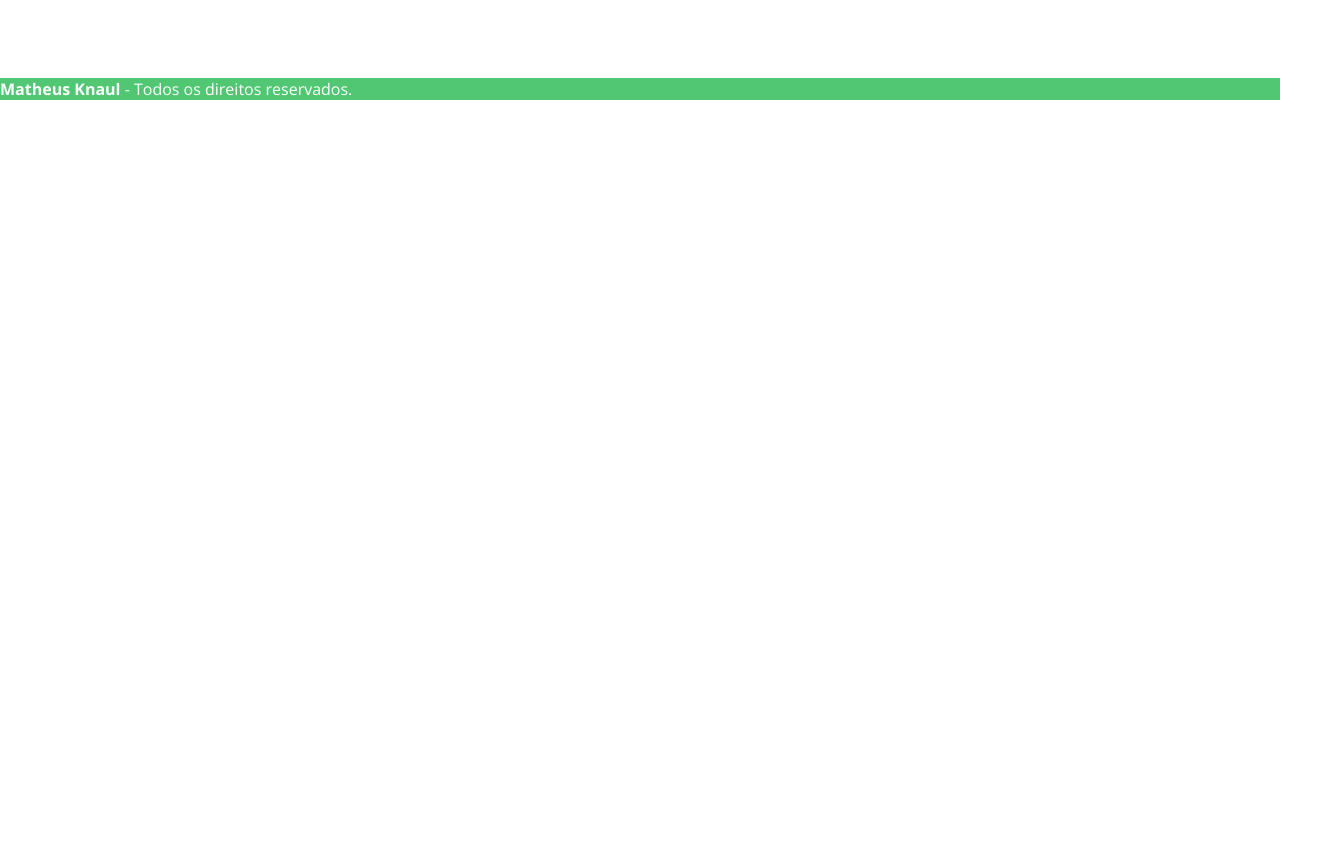
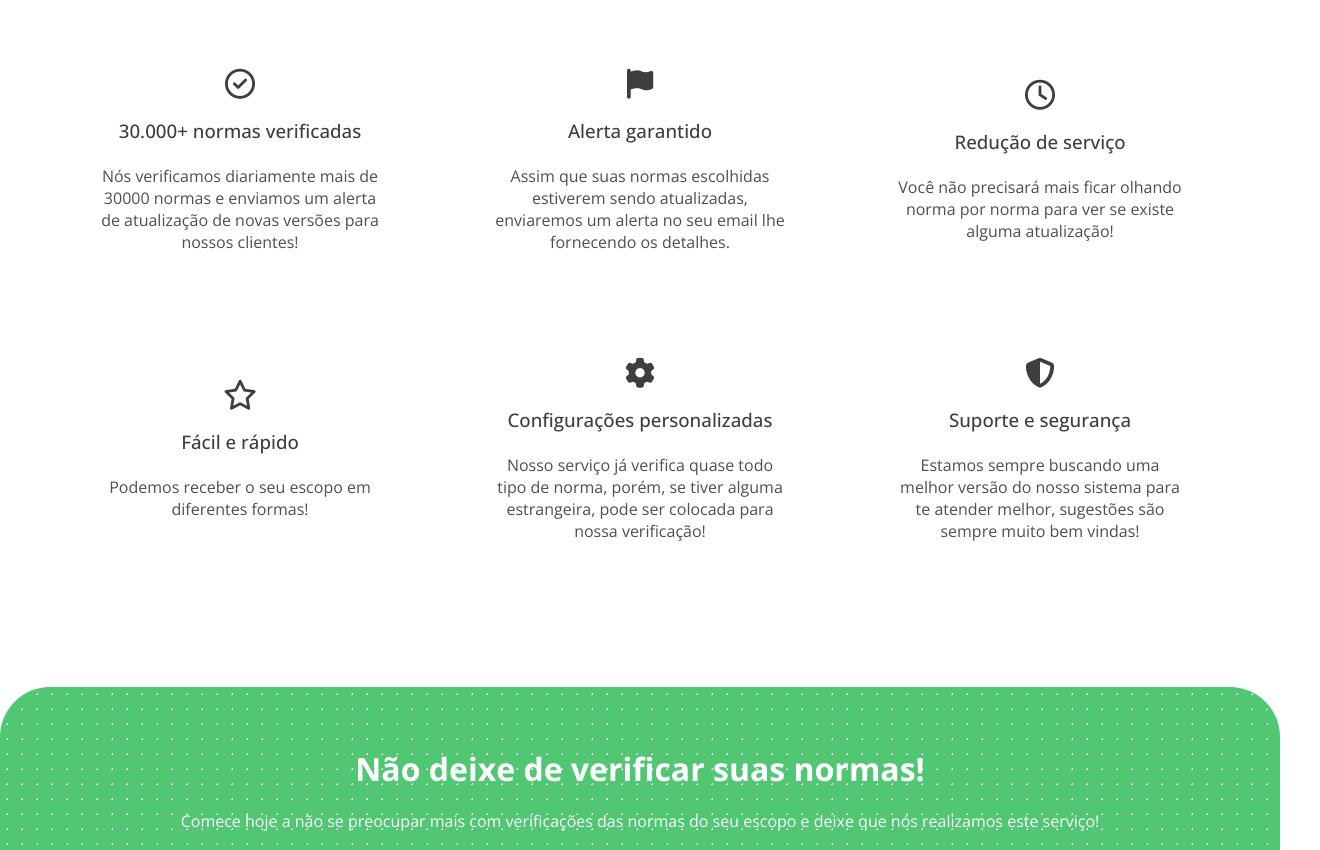
Before and after one commit to matheusknaul/normas-management, an Angular app in the folder frontend/frontend/: page / in a window 1280 px wide. Shown: the part 700-1550 px from the top of the page, 1320 px wide, since content can reach past the window. Before the commit the page ends 800 px from the top, so only its background shows below. Built offline with nearby package versions, Linux system fonts and the light colour scheme.

Commit message:
home finish

```diff
--- a/frontend/frontend/src/app/components/footer/footer.component.css
+++ b/frontend/frontend/src/app/components/footer/footer.component.css
@@ -1,7 +1,32 @@
 footer{
     bottom:0;
-    position: fixed;
+    padding: 20px;
+    display: flex;
+    align-items: center;
+    justify-content: center;
+    position: static;
     width: 100%;
+    color: #3e3e3f;
+    font-size: 12px;
+}
+
+.banner{
+    display: flex;
+    flex-direction: column;
+    align-items: center;
+    justify-content: center;
+    padding: 60px;
     background-color: #51c774;
+    background-image: radial-gradient(circle, white 1px, transparent 1px);
+    background-size: 15px 15px;
+    max-width: 1200px;
+    margin: 0 auto;
+    gap: 20px;
     color: white;
+    border-radius: 50px;
+    margin-bottom: 20px;
 }
+
+.btn-cta{
+    border: solid 2px white;
+}
--- a/frontend/frontend/src/app/components/footer/footer.component.html
+++ b/frontend/frontend/src/app/components/footer/footer.component.html
@@ -1,3 +1,15 @@
+<div class="banner">
+    <div class="title">
+        <h1>Não deixe de verificar suas normas!</h1>
+    </div>
+    <div class="text">
+        <p>Comece hoje a não se preocupar mais com verificações das normas do seu escopo e deixe que nós realizamos este serviço!</p>
+    </div>
+    <button class="btn btn-cta">Veja os Planos</button>
+</div>
+
 <footer>
-    <p> <strong>Matheus Knaul</strong> - Todos os direitos reservados.</p>
+    <div class="text-footer">
+        <p> <strong>Metro IO 2025</strong> - All Rights Reserved</p>
+    </div>
 </footer>
--- a/frontend/frontend/src/app/components/home/home.component.css
+++ b/frontend/frontend/src/app/components/home/home.component.css
@@ -33,6 +33,7 @@ h1{
     background-image: radial-gradient(circle, #51c774 1px, transparent 1px);
     background-size: 15px 15px;
     padding: 60px;
+    margin-bottom: 100px;
 }
 
 .info-verification{
@@ -83,3 +84,55 @@ a{
 a:hover{
     color: #51c774;
 }
+
+
+
+.marketing-container{
+    margin: 100px;
+    display: flex;
+    flex-wrap: wrap;
+    flex-direction: row;
+    justify-content: center;
+    align-items: center;
+    gap: 20px;
+    max-width: 1200px;
+    margin: 0 auto;
+    margin-bottom: 100px;
+
+}
+
+.card{
+    width: 300px;
+    display: flex;
+    flex-direction: column;
+    align-items: center;
+    text-align: center;
+}
+
+.card{
+    font-weight: 300;
+    margin: 40px;
+}
+
+.description-card{
+    text-align: center;
+    font-size: 16px;
+    color: #4f4f50;
+}
+
+.title{
+    min-height: 60px;
+    display: flex;
+    align-items: center;
+    justify-content: center;
+    color: #3e3e3f;
+}
+
+h3{
+    font-weight: 500;
+}
+
+.card i{
+    font-size: 30px;
+    color: #3e3e3f;
+}
--- a/frontend/frontend/src/app/components/home/home.component.html
+++ b/frontend/frontend/src/app/components/home/home.component.html
@@ -9,7 +9,7 @@
                 <div class="box-action">
                     <div class="box">
                         <div class="info-verification">
-                            <p>Já ajudamos 10 laboratórios a verificarem 1000 normas</p>
+                            <p>Já ajudamos 10 laboratórios a verificar 1000 normas.</p>
                         </div>
                         <div class="start-verification">
                             <div class="button-container">
@@ -18,13 +18,81 @@
                                 <button class="btn btn-choose-manual"><i class="fa-solid fa-arrow-up-from-bracket"></i>Adicionar Manualmente</button>
                             </div>
                             <div class="warning">
-                                <p>Arraste um PDF ou arquivo TXT aqui. Tamanho máximo permitido 100MB ou <a href="">Cadastrar-se</a></p>
+                                <p>Arraste um PDF ou arquivo TXT aqui. Tamanho máximo permitido 10MB ou <a href="">Cadastrar-se</a></p>
                             </div>
                         </div>
 
                     </div>
                 </div>
             </div>
+            <div class="marketing-container">
+                <div class="card">
+                    <div class="icon">
+                        <i class="fa-regular fa-circle-check"></i>
+                    </div>
+                    <div class="title">
+                        <h3>30.000+ normas verificadas</h3>
+                    </div>
+                    <div class="description-card">
+                       <p>Nós verificamos diariamente mais de 30000 normas e enviamos um alerta de atualização de novas versões para nossos clientes!</p>
+                    </div>
+                </div>
+                <div class="card">
+                    <div class="icon">
+                        <i class="fa-solid fa-flag"></i>
+                    </div>
+                    <div class="title">
+                        <h3>Alerta garantido</h3>
+                    </div>
+                    <div class="description-card">
+                       <p>Assim que suas normas escolhidas estiverem sendo atualizadas, enviaremos um alerta no seu email lhe fornecendo os detalhes.</p>
+                    </div>
+                </div>
+                <div class="card">
+                    <div class="icon">
+                        <i class="fa-regular fa-clock"></i>
+                    </div>
+                    <div class="title">
+                        <h3>Redução de serviço</h3>
+                    </div>
+                    <div class="description-card">
+                       <p>Você não precisará mais ficar olhando norma por norma para ver se existe alguma atualização!</p>
+                    </div>
+                </div>
+                <div class="card">
+                    <div class="icon">
+                        <i class="fa-regular fa-star"></i>
+                    </div>
+                    <div class="title">
+                        <h3>Fácil e rápido</h3>
+                    </div>
+                    <div class="description-card">
+                       <p>Podemos receber o seu escopo em diferentes formas! </p>
+                    </div>
+                </div>
+                <div class="card">
+                    <div class="icon">
+                        <i class="fa-solid fa-gear"></i>
+                    </div>
+                    <div class="title">
+                        <h3>Configurações personalizadas</h3>
+                    </div>
+                    <div class="description-card">
+                       <p>Nosso serviço já verifica quase todo tipo de norma, porém, se tiver alguma estrangeira, pode ser colocada para nossa verificação!</p>
+                    </div>
+                </div>
+                <div class="card">
+                    <div class="icon">
+                        <i class="fa-solid fa-shield-halved"></i>
+                    </div>
+                    <div class="title">
+                        <h3>Suporte e segurança</h3>
+                    </div>
+                    <div class="description-card">
+                       <p>Estamos sempre buscando uma melhor versão do nosso sistema para te atender melhor, sugestões são sempre muito bem vindas!</p>
+                    </div>
+                </div>
+            </div>
         </div>
     </div>
 </div>
```
